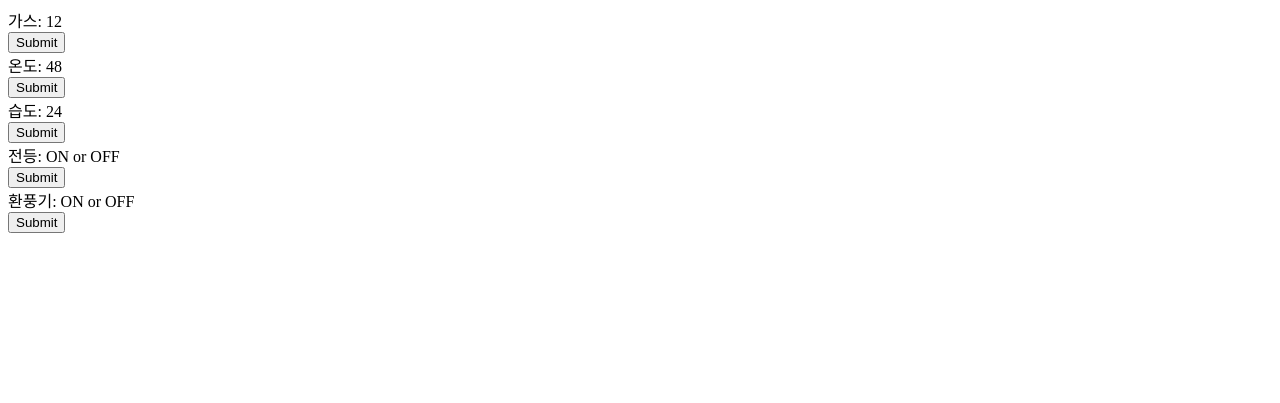
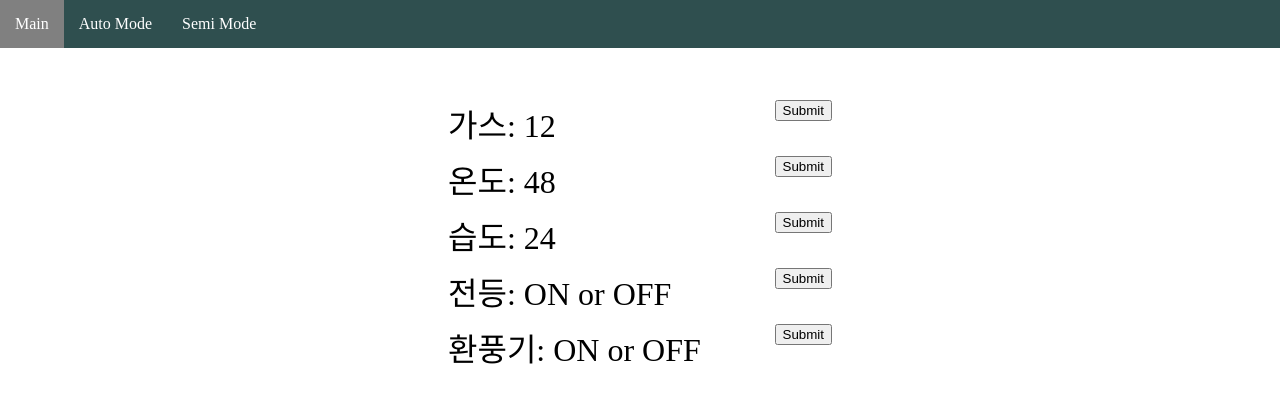
Before and after one commit to DGSW-Hackathon-SmartHome/Server, a Django app: page /main/ in a window 1280 px wide. Shown: the top 403 px of the page. Run offline with Django 3.2, Linux system fonts and the light colour scheme; style sheets or scripts are compiled from the project's sources; some libraries are stand-ins or nearby versions.

Commit message:
Update: HTML & SCSS 수정
main page navbar 생성
Sensor Value (하드 코딩) 출력 및 ON/OFF Button 생성

```diff
--- /dev/null
+++ b/static/navbar.scss
@@ -0,0 +1,38 @@
+body {
+    margin: 0;
+}
+
+header {
+    margin-top: 80px;
+}
+
+.nav-container {
+    display: flex;
+    flex-direction: row;
+    width: 100%;
+    margin: 0;
+    padding: 0;
+    background-color: darkslategrey;
+    list-style-type: none;
+    position: fixed;
+    top: 0;
+}
+
+.nav-item {
+    padding: 15px;
+    cursor: pointer;
+
+    a {
+        text-align: center;
+        text-decoration: none;
+        color: white;
+    }
+
+    &:nth-child(1) {
+        background-color: lightseagreen;
+    }
+
+    &:hover {
+        background-color: gray;
+    }
+}
--- a/static/style.scss
+++ b/static/style.scss
@@ -0,0 +1,20 @@
+.all_sensor {
+    text-align: center;
+    margin-top: 100px;
+
+    margin-left: 35%;
+    margin-right: 35%;
+}
+
+.sensor {
+    margin-bottom: 10px;
+}
+
+.submit-button {
+    float: right;
+}
+
+.sensor_value {
+    font-size: 32px;
+    text-align: left;
+}
--- a/templates/index.html
+++ b/templates/index.html
@@ -6,38 +6,69 @@
     <meta name="viewport" content="width=device-width, initial-scale=1.0">
 
     {% load sass_tags %}
-    <link href="{% sass_src 'style.scss' %}" rel="stylesheet" type="text/css"/>
+    <link href="{% sass_src 'style.scss' %}" rel="stylesheet" type="text/css" />
+    <link href="{% sass_src 'navbar.scss' %}" rel="stylesheet" type="text/css" />
     <title>Document</title>
 </head>
 <body>
-    <div>가스: {{ gas.value }}</div>
+    <ul class="nav-container">
+        <li class="nav-item"> <a href="">Main</a> </li>
+        <li class="nav-item"> <a href="">Auto Mode</a> </li>
+        <li class="nav-item"> <a href="">Semi Mode</a> </li>
+    </ul>
+
+    <div class="all_sensor">
         <form action="" method="POST">
+            <div class="sensor">
+                <div class="sensor_value">
+                    가스: {{ gas.value }}
                     {% csrf_token %}
                     <input class="submit-button" type="submit" name="gasOnOff[]"/>
+                </div>
+            </div>
         </form>
 
-    <div>온도: {{ temperature.value }}</div>
         <form action="" method="POST">
+            <div class="sensor">
+                <div class="sensor_value">
+                    온도: {{ temperature.value }}
+                    {% csrf_token %}
+                    <input class="submit-button" class="submit-button" type="submit" name="gasOnOff[]"/>
+                </div>
+            </div>
+        </form>
+
+
+        <form action="" method="POST">
+            <div class="sensor">
+                <div class="sensor_value">
+                    습도: {{ humidity.value }}
                     {% csrf_token %}
                     <input class="submit-button" type="submit" name="gasOnOff[]"/>
+                </div>
+            </div>
         </form>
 
-    <div>습도: {{ humidity.value }}</div>
+
         <form action="" method="POST">
+            <div class="sensor">
+                <div class="sensor_value">
+                    전등: {{ led.onoff }}
                     {% csrf_token %}
                     <input class="submit-button" type="submit" name="gasOnOff[]"/>
+                </div>
+            </div>
         </form>
 
-    <div>전등: {{ led.onoff }}</div>
         <form action="" method="POST">
+            <div class="sensor">
+                <div class="sensor_value">
+                    환풍기: {{ fan.onoff }}
                     {% csrf_token %}
                     <input class="submit-button" type="submit" name="gasOnOff[]"/>
+                </div>
+            </div>
         </form>
-
-    <div>환풍기: {{ fan.onoff }}</div>
-    <form action="" method="POST">
-        {% csrf_token %}
-        <input class="submit-button" type="submit" name="gasOnOff[]"/>
-    </form>
+    </div>
 </body>
 </html>
```
Also changed, not shown: static/navbar.css (added, +15 -0 lines), static/style.css (+7 -0 lines), 2 other files. Lines whose indentation alone changed are shown as unchanged.
